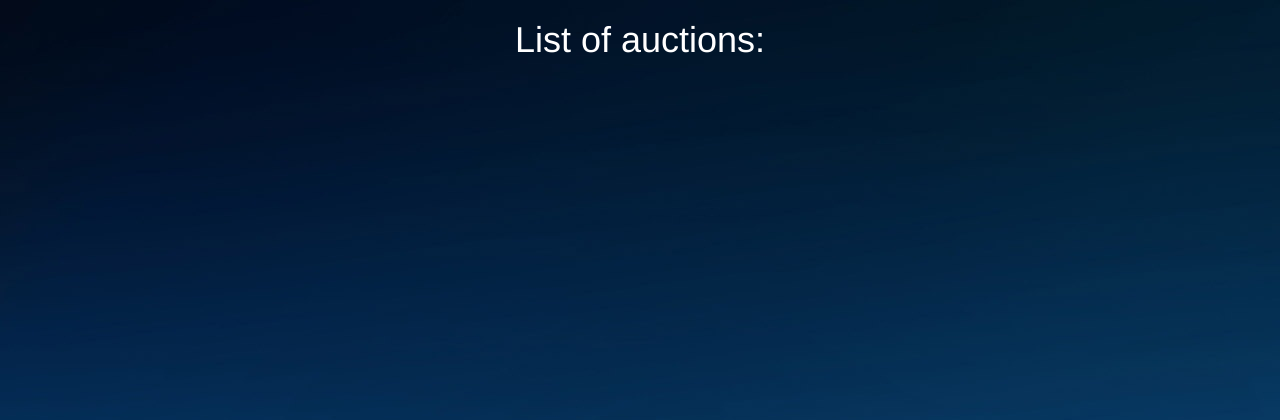
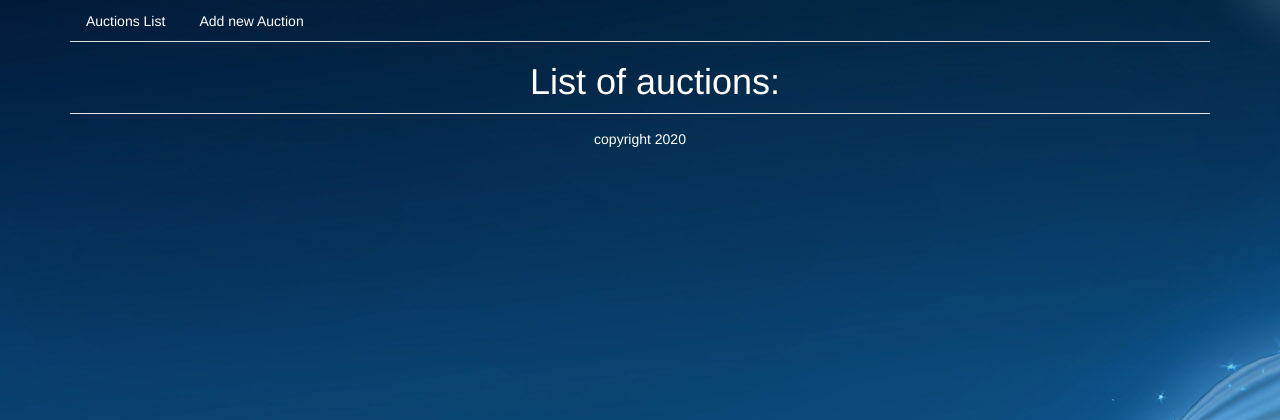
Before and after one commit to DamianJaku877/auction, a Symfony app: template templates/auction/index.html.twig in a window 1280 px wide. Shown: the top 420 px of the page. Run offline with Twig, Linux system fonts and the light colour scheme; the template is opened without the code that fills it, so the values that code supplies are empty; some libraries are stand-ins or nearby versions.

Commit message:
add new bootstrap views

```diff
--- a/src/Controller/AuctionController.php
+++ b/src/Controller/AuctionController.php
@@ -21,6 +21,8 @@ class AuctionController extends Controller
     public function indexAction()
     {
         $auctionsList = $this->getDoctrine()->getRepository('App:AuctionItem')->findAll();
+
+
         return $this->render("auction/index.html.twig",[
             'auctions' => $auctionsList
         ]);
@@ -34,6 +36,8 @@ class AuctionController extends Controller
     public function detailsAction($id)
     {
         $auctionID = $this->getDoctrine()->getManager()->getRepository(AuctionItem::class)->findBy(["id" => $id]);
+
+
         return $this->render("auction/details.html.twig", [
             'auctionOneById' => $auctionID
         ]);
@@ -61,6 +65,8 @@ class AuctionController extends Controller
 
             return $this->redirectToRoute("auction_index");
         }
+
+
         return $this->render("auction/add.html.twig", ["form" => $form->createView()]);
     }
 }
--- a/templates/base.html.twig
+++ b/templates/base.html.twig
@@ -7,7 +7,8 @@
     <!-- The above 3 meta tags *must* come first in the head; any other head content must come *after* these tags -->
     <title>{% block title %}{{ 'auctions.body.title'|trans }}{% endblock %}</title>
     <!-- Bootstrap -->
-    <link rel="stylesheet" href="https://stackpath.bootstrapcdn.com/bootstrap/3.4.1/css/bootstrap.min.css" integrity="sha384-HSMxcRTRxnN+Bdg0JdbxYKrThecOKuH5zCYotlSAcp1+c8xmyTe9GYg1l9a69psu" crossorigin="anonymous">
+    <link rel="stylesheet" href="https://stackpath.bootstrapcdn.com/bootstrap/3.4.1/css/bootstrap.min.css"
+          integrity="sha384-HSMxcRTRxnN+Bdg0JdbxYKrThecOKuH5zCYotlSAcp1+c8xmyTe9GYg1l9a69psu" crossorigin="anonymous">
 
     <!-- HTML5 shim and Respond.js for IE8 support of HTML5 elements and media queries -->
     <!-- WARNING: Respond.js doesn't work if you view the page via file:// -->
@@ -16,18 +17,54 @@
     <script src="https://oss.maxcdn.com/respond/1.4.2/respond.min.js"></script>
     <![endif]-->
     <style>
-        body{
+        body {
             background-image: url("{{ asset('assets/images/background-image.jpg') }}");
+            background-repeat: no-repeat;
+            background-attachment: fixed;
+            background-position: center;
+        }
+
+        h1 {
+            color: white;
+        }
+
+        a, p {
+            color: white;
+            text-align: center;
         }
     </style>
     {% block stylesheets %}{% endblock %}
 </head>
 <body>
-{% block body %}{% endblock %}
+<div class="container">
+    <ul class="nav nav-tabs">
+        <li class="nav-item">
+            <a class="nav-link active" href="{{ path('auction_index') }}">{{ 'auctions.navbar.home'|trans }}</a>
+        </li>
+        <li class="nav-item">
+            <a class="nav-link" href="{{ path('auction_add') }}">{{ 'auctions.navbar.addAuctions'|trans }}</a>
+        </li>
+    </ul>
+</div>
+
+<div class="container">
+    {% block body %}{% endblock %}
+</div>
+<div class="container">
+    <div class="modal-footer">
+        <p>{{ 'auctions.footer.text'|trans }}</p>
+    </div>
+</div>
+
 <!-- jQuery (necessary for Bootstrap's JavaScript plugins) -->
-<script src="https://code.jquery.com/jquery-1.12.4.min.js" integrity="sha384-nvAa0+6Qg9clwYCGGPpDQLVpLNn0fRaROjHqs13t4Ggj3Ez50XnGQqc/r8MhnRDZ" crossorigin="anonymous"></script>
+<script src="https://code.jquery.com/jquery-1.12.4.min.js"
+        integrity="sha384-nvAa0+6Qg9clwYCGGPpDQLVpLNn0fRaROjHqs13t4Ggj3Ez50XnGQqc/r8MhnRDZ"
+        crossorigin="anonymous"></script>
 <!-- Include all compiled plugins (below), or include individual files as needed -->
-<script src="https://stackpath.bootstrapcdn.com/bootstrap/3.4.1/js/bootstrap.min.js" integrity="sha384-aJ21OjlMXNL5UyIl/XNwTMqvzeRMZH2w8c5cRVpzpU8Y5bApTppSuUkhZXN0VxHd" crossorigin="anonymous"></script>
+<script src="https://stackpath.bootstrapcdn.com/bootstrap/3.4.1/js/bootstrap.min.js"
+        integrity="sha384-aJ21OjlMXNL5UyIl/XNwTMqvzeRMZH2w8c5cRVpzpU8Y5bApTppSuUkhZXN0VxHd"
+        crossorigin="anonymous"></script>
 {% block javascripts %}{% endblock %}
 </body>
+
 </html>
--- a/translations/messages.en.yml
+++ b/translations/messages.en.yml
@@ -1,4 +1,7 @@
 auctions:
+  navbar:
+    home: "Auctions List"
+    addAuctions: "Add new Auction"
   body:
     title: "List of auctions: "
     item:
@@ -7,3 +10,7 @@ auctions:
       descriptions: "Descriptions: "
       price: "Price: "
       valute: " EUR"
+  footer:
+    text: "copyright 2020"
+  details:
+    title: "Details Auction"
```
Also changed, not shown: templates/auction/add.html.twig (+14 -3 lines), templates/auction/details.html.twig (+22 -7 lines), 2 other files.
